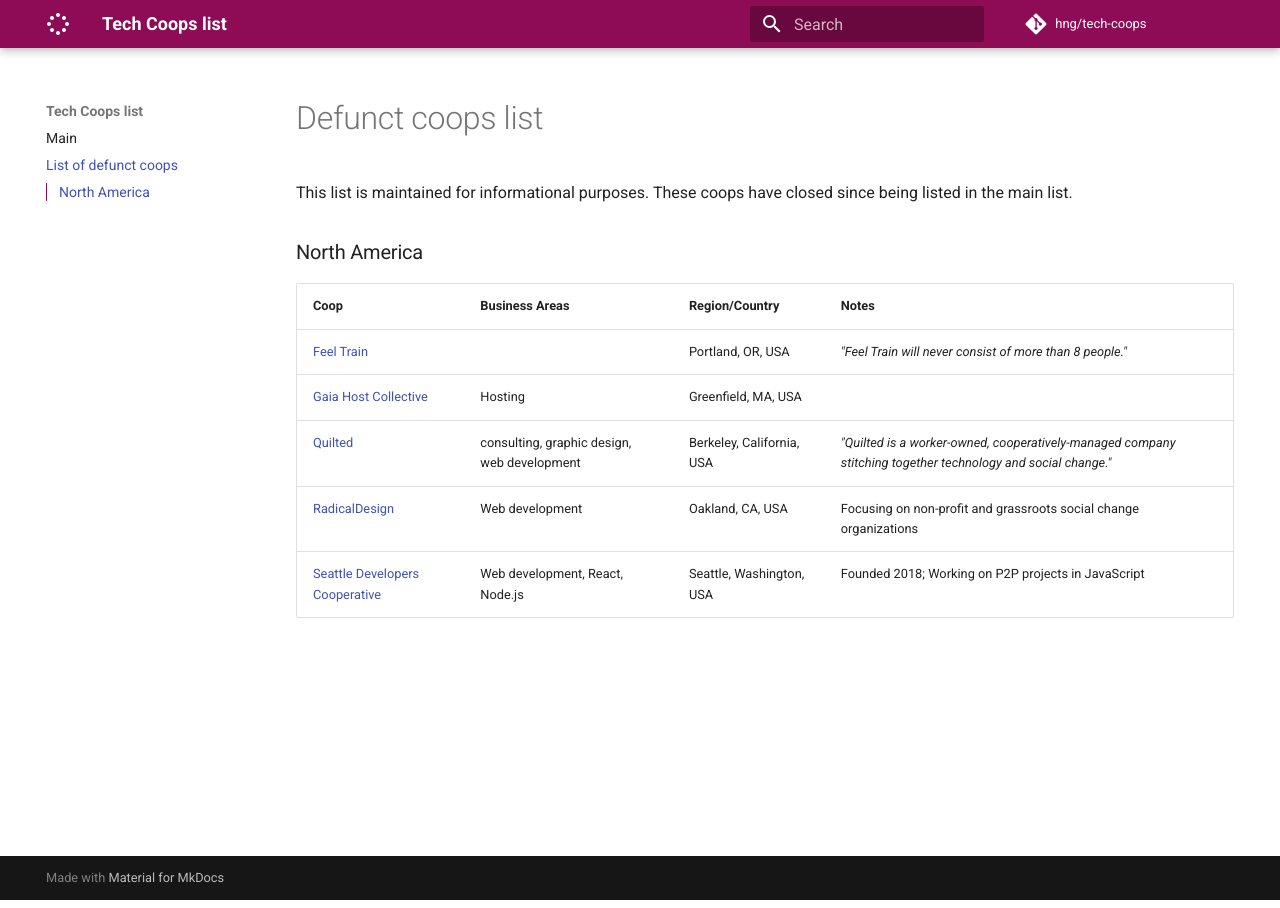
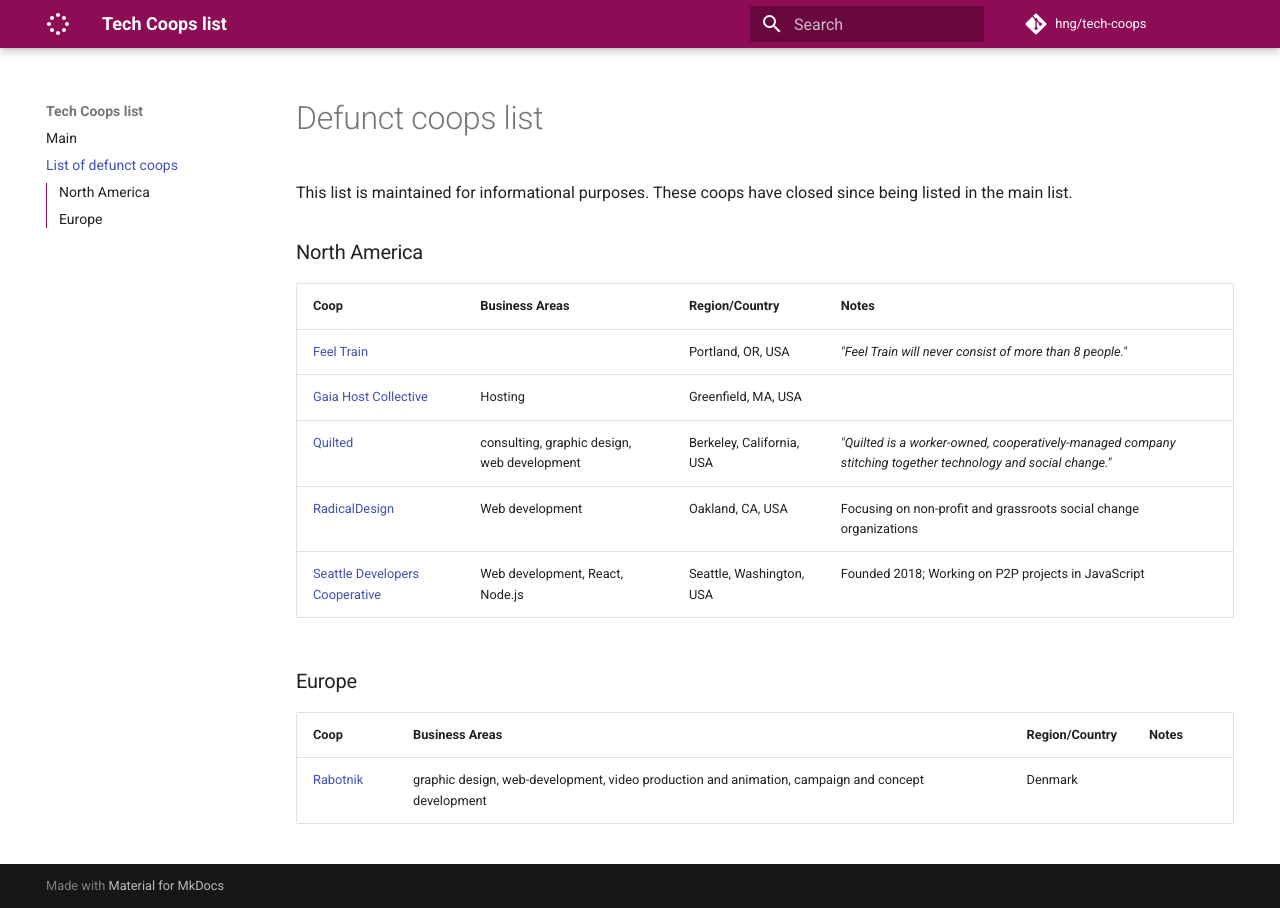
Before and after one commit to hng/tech-coops, an MkDocs documentation site: the page built from docs/DEFUNCT.md, in a window 1280 px wide. Built offline with MkDocs 1.6.1 and Material for MkDocs 9.7.7, drawn with Linux system fonts in a browser that asks for light colours; comment, search, counter and statistics services are not loaded.

Commit message:
Added Rabotnik to DEFUNCT.md
Not operational anymore (see website)

```diff
--- a/DEFUNCT.md
+++ b/DEFUNCT.md
@@ -10,3 +10,9 @@ Coop | Business Areas | Region/Country | Notes
 [Quilted](http://quilted.coop) | consulting, graphic design, web development | Berkeley, California, USA | *"Quilted is a worker-owned, cooperatively-managed company stitching together technology and social change."*
 [RadicalDesign](http://radicaldesigns.org) | Web development  | Oakland, CA, USA | Focusing on non-profit and grassroots social change organizations
 [Seattle Developers Cooperative](https://seattledevelopers.coop/) | Web development, React, Node.js | Seattle, Washington, USA | Founded 2018; Working on P2P projects in JavaScript
+
+### Europe
+
+Coop | Business Areas | Region/Country | Notes
+---- | -------------- | -------------- | -----
+[Rabotnik](https://www.rabotnik.coop/) |  graphic design, web-development, video production and animation, campaign and concept development | Denmark | |
```
